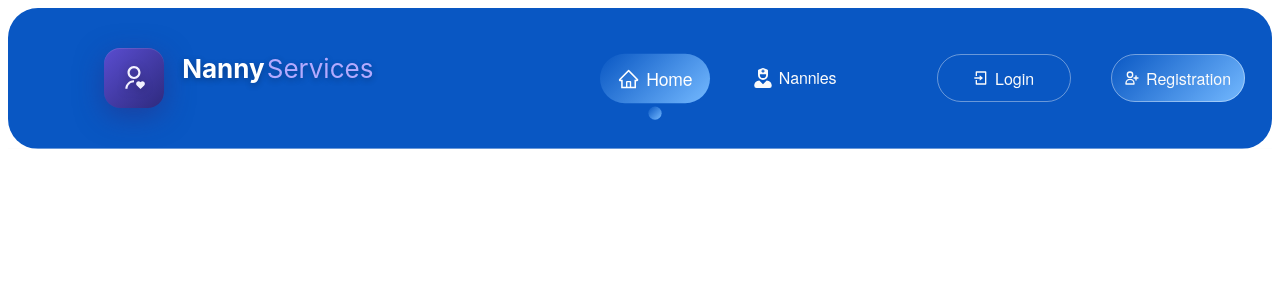
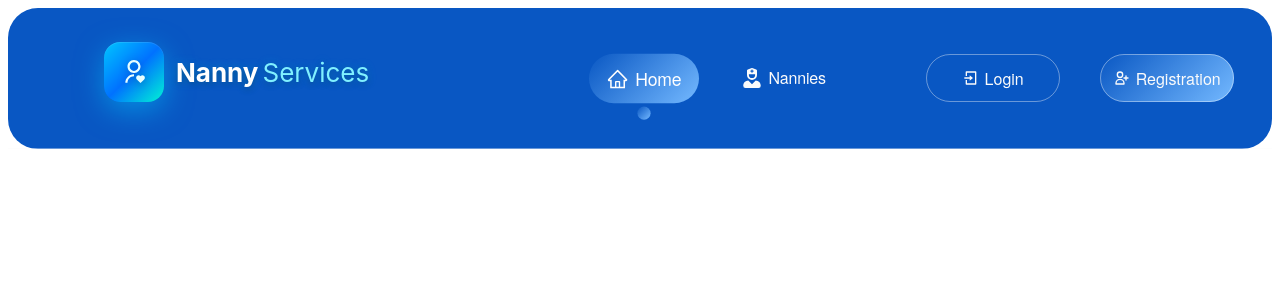
Before and after one commit to gokhankkaraduman/Nanny.Services, a React (Vite) app: page / in a window 1280 px wide. Shown: the top 300 px of the page. Built offline with nearby package versions, Linux system fonts and the light colour scheme; a web font is replaced by a local one.

Commit message:
updated header logo

```diff
--- a/src/components/Header/Header.module.css
+++ b/src/components/Header/Header.module.css
@@ -7,27 +7,35 @@
     border-bottom: 1px solid rgba(251, 251, 251, 0.4);
 }
 
+/* LOGO CONTAINER */
 .logoContainer {
     flex: 0 0 auto;
     display: flex;
     align-items: center;
     justify-content: center;
-    height: 100px; /* Ortalamayı garantiye almak için */
+    height: 100px;
 }
 
 .logo {
     display: flex;
     align-items: center;
+    gap: 12px;
     cursor: pointer;
     text-decoration: none;
     position: relative;
+    transition: transform 400ms ease;
+    transform: translateY(-6px); /* Başlangıçta daha yukarı */
 }
 
+.logo:hover {
+    transform: translateY(-10px); /* Hover’da daha belirgin yukarı */
+}
+
+/* ICON PART */
 .logoIcon {
     display: flex;
     align-items: center;
     justify-content: center;
-    margin-right: 12px;
 }
 
 .iconContainer {
@@ -36,19 +44,21 @@
     display: flex;
     align-items: center;
     justify-content: center;
-    background: linear-gradient(135deg, #5a4dd0, #2e2a7e);
+    background: linear-gradient(135deg, #00c6ff, #0072ff, #00f5d4); /* Turkuaz-mavi-yeşil geçiş */
     border-radius: 16px;
-    box-shadow: 0 8px 28px rgba(46, 42, 126, 0.5), inset 0 1px 0 rgba(255,255,255,0.1);
+    box-shadow: 0 8px 28px rgba(0, 198, 255, 0.5),
+                inset 0 1px 0 rgba(255,255,255,0.1);
     transition: all 400ms ease;
     overflow: hidden;
+    position: relative;
 }
 
 .mainIcon {
     font-size: 26px;
-    color: #f2f2ff;
+    color: #e9ffff;
     transition: all 300ms ease;
     filter: drop-shadow(0 2px 4px rgba(0,0,0,0.25));
-    z-index:2;
+    z-index: 2;
 }
 
 .iconGlow {
@@ -71,62 +81,19 @@
     bottom: -4px;
     border: 2px solid transparent;
     border-radius: 20px;
-    background: linear-gradient(135deg, rgba(90,77,208,0.4), rgba(46,42,126,0.4));
+    background: linear-gradient(135deg, rgba(0,198,255,0.4), rgba(0,245,212,0.4));
     background-clip: padding-box;
     opacity: 0;
     transform: scale(0.8);
     transition: all 400ms ease;
 }
 
-/* TEXT */
-.logoText {
-    display: flex;
-    flex-direction: column;
-    align-items: center; /* Ortalı */
-    justify-content: center; /* Ortalı dikey */
-    transition: all 400ms ease;
-}
-
-.brandName {
-    display: flex;
-    align-items: baseline;
-    font-family: 'Inter', -apple-system, BlinkMacSystemFont, sans-serif;
-    font-weight: 700;
-    font-size: 26px;
-    color: #ffffff;
-    text-shadow: 0 2px 6px rgba(0,0,0,0.3);
-    transition: all 400ms ease;
-}
-
-.services {
-    color: #b3aaff;
-    font-weight: 400;
-    margin-left: 2px;
-    transition: all 400ms ease;
-}
-
-.tagline {
-    font-family: 'Inter', -apple-system, BlinkMacSystemFont, sans-serif;
-    font-size: 12px;
-    font-weight: 500;
-    color: #a0a0a0;
-    letter-spacing: 0.5px;
-    text-transform: uppercase;
-    opacity: 0; /* Başta gizli */
-    transform: translateY(6px); /* Hover için başlangıç pozisyonu */
-    transition: all 400ms ease;
-    margin-top: 4px;
-}
-
-/* HOVER EFFECTS */
-.logo:hover {
-    transform: translateY(-2px);
-}
-
+/* ICON hover daha parlak */
 .logo:hover .iconContainer {
     transform: scale(1.1) rotate(2deg);
-    background: linear-gradient(135deg, #5a4dd0, #2e2a7e, #9c7fff);
-    box-shadow: 0 12px 48px rgba(46,42,126,0.5), inset 0 1px 0 rgba(255,255,255,0.15);
+    background: linear-gradient(135deg, #00f5d4, #00c6ff, #0072ff);
+    box-shadow: 0 12px 48px rgba(0, 198, 255, 0.6),
+                inset 0 1px 0 rgba(255,255,255,0.2);
 }
 
 .logo:hover .mainIcon {
@@ -143,22 +110,79 @@
     transform: scale(1);
 }
 
+/* TEXT PART */
+.logoText {
+    display: flex;
+    flex-direction: column;
+    align-items: center;
+    justify-content: center;
+    position: relative;
+    transition: transform 400ms ease;
+}
+
+.brandName {
+    display: flex;
+    align-items: center;
+    font-family: 'Inter', -apple-system, BlinkMacSystemFont, sans-serif;
+    font-weight: 700;
+    font-size: 26px;
+    color: #ffffff;
+    text-shadow: 0 2px 6px rgba(0,0,0,0.3),
+                 0 0 8px rgba(0,198,255,0.4); /* Mavi-turkuaz parıltı */
+    transition: transform 400ms ease, text-shadow 400ms ease;
+}
+
+.nanny {
+    margin-right: 4px;
+}
+
+.services {
+    color: #80f0ff;
+    font-weight: 400;
+    transition: color 400ms ease;
+}
+
+/* Hover’da yazı parıltısı artar */
+.logo:hover .brandName {
+    text-shadow: 0 2px 8px rgba(0,0,0,0.4),
+                 0 0 12px rgba(0,245,212,0.8);
+}
+
+/* Tagline başlangıçta gizli ve aşağıda */
+.tagline {
+    font-family: 'Inter', -apple-system, BlinkMacSystemFont, sans-serif;
+    font-size: 12px;
+    font-weight: 500;
+    color: #b3f8ff;
+    letter-spacing: 0.5px;
+    text-transform: uppercase;
+    position: absolute;
+    top: 100%;
+    opacity: 0;
+    transform: translateY(12px); /* Biraz daha aşağıdan başlasın */
+    transition: all 400ms ease;
+    margin-top: 4px;
+}
+
+/* Hover text effects */
 .logo:hover .logoText {
-    transform: translateY(-12px); /* Hem brandName hem tagline birlikte yukarı kayıyor */
+    transform: translateY(-10px); /* Yazı grubu daha yukarı */
 }
 
 .logo:hover .tagline {
-    opacity: 1; /* Görünür oluyor */
+    opacity: 1;
+    transform: translateY(0);
 }
 
-/* Animations */
+/* ICON GLOW ANIMATION */
 @keyframes pulse {
-    0%,100%{opacity:0.6; transform:scale(1);}
-    50%{opacity:1; transform:scale(1.1);}
+    0%, 100% { opacity: 0.6; transform: scale(1); }
+    50% { opacity: 1; transform: scale(1.1); }
 }
 
+/* NAV */
 .navContainer {
-    flex:1;
-    display:flex;
-    justify-content:center;
+    flex: 1;
+    display: flex;
+    justify-content: center;
 }
```
